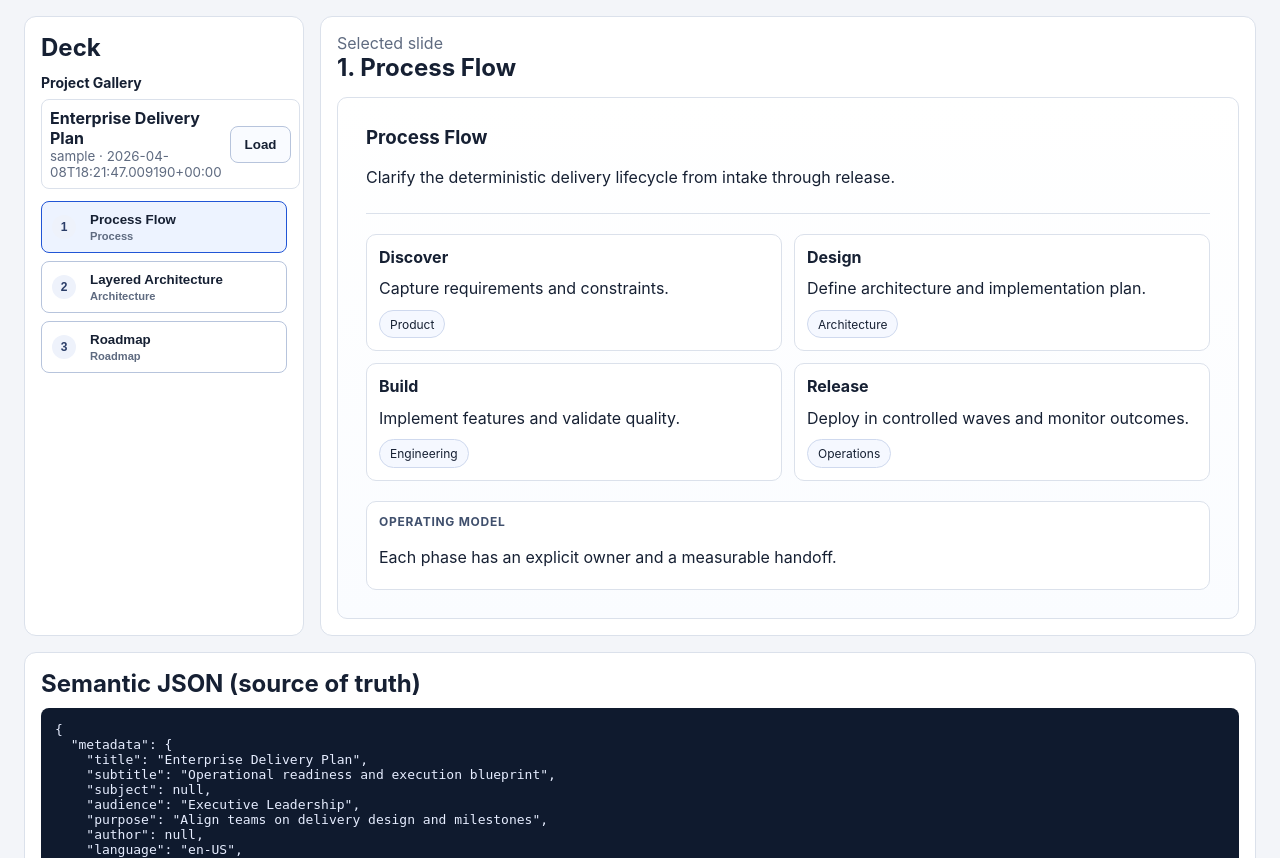
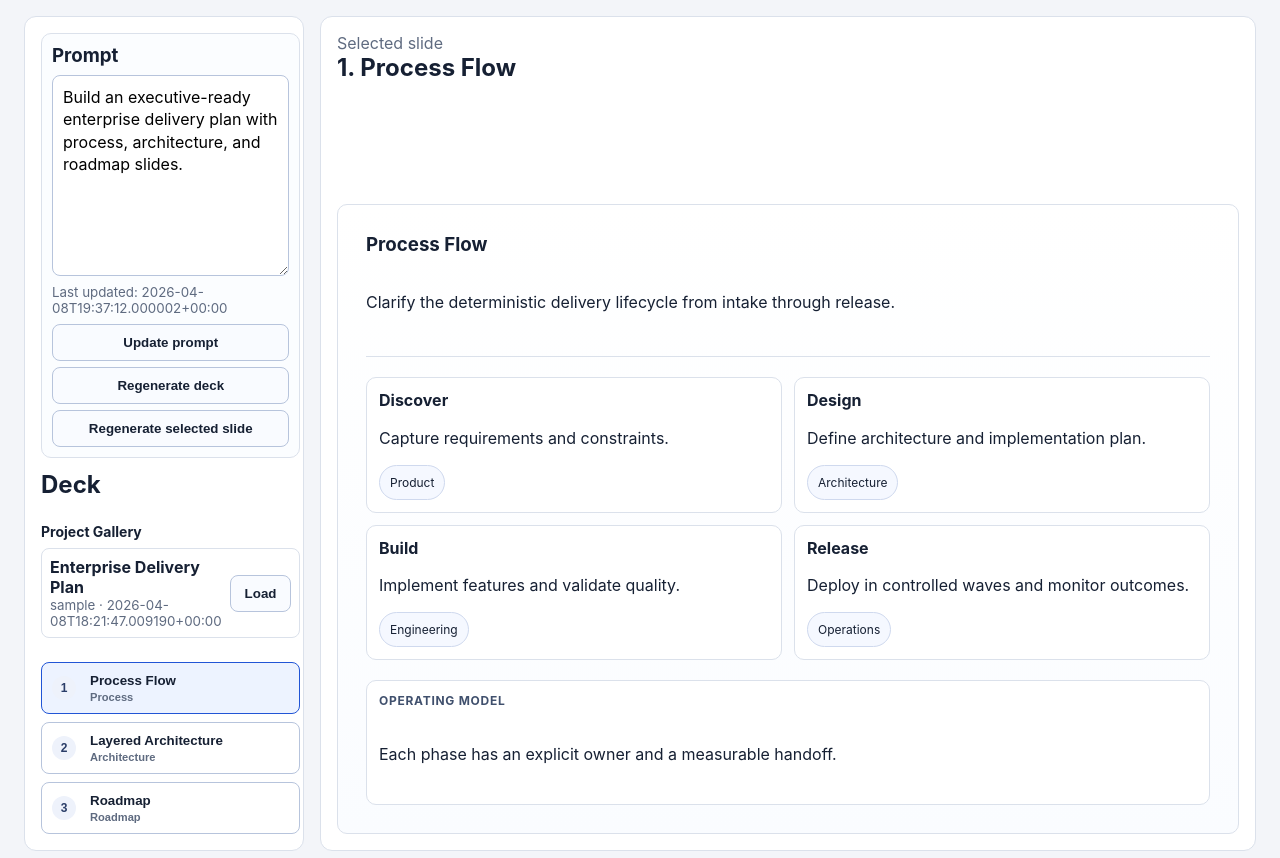
Before and after one commit to Myoxsis/FastSlideMaker, a FastAPI app: page / in a window 1280 px wide. Shown: the part 125-983 px from the top of the page. Run offline with FastAPI, Linux system fonts and the light colour scheme.

Commit message:
Add persistent editable prompt panel with regeneration APIs

```diff
--- a/app/api/routes.py
+++ b/app/api/routes.py
@@ -3,12 +3,13 @@
 from __future__ import annotations
 
 from pathlib import Path
+from datetime import datetime, timezone
 
 from fastapi import APIRouter, HTTPException, Request
 from fastapi.responses import FileResponse, HTMLResponse
 from pydantic import BaseModel, Field
 
-from app.models.schemas import DeckRequest, DeckResponse, MilestoneStatus, SemanticPresentation, SlideType, TextRole
+from app.models.schemas import DeckRequest, DeckResponse, MilestoneStatus, SemanticPresentation, SlideType, TextBlock, TextRole
 from app.services.designer import DesignerService
 from app.services.export import ExportService
 from app.services.generation import GenerationService
@@ -25,6 +26,19 @@
     deck: SemanticPresentation
 
 
+class PromptUpdateRequest(BaseModel):
+    user_prompt: str = Field(default="", max_length=8000)
+
+
+class RegenerateDeckRequest(BaseModel):
+    user_prompt: str | None = Field(default=None, max_length=8000)
+
+
+class RegenerateSlideRequest(BaseModel):
+    slide_id: str = Field(..., min_length=1, max_length=64)
+    user_prompt: str | None = Field(default=None, max_length=8000)
+
+
 def _project_store(request: Request) -> ProjectStore:
     if not hasattr(request.app.state, "project_store"):
         request.app.state.project_store = ProjectStore()
@@ -32,6 +46,8 @@
 
 
 def _build_default_semantic_deck() -> SemanticPresentation:
+    now = datetime.now(timezone.utc).isoformat()
+    default_prompt = "Build an executive-ready enterprise delivery plan with process, architecture, and roadmap slides."
     return SemanticPresentation.model_validate(
         {
             "metadata": {
@@ -40,6 +56,8 @@
                 "audience": "Executive Leadership",
                 "purpose": "Align teams on delivery design and milestones",
             },
+            "user_prompt": default_prompt,
+            "prompt_last_updated_at": now,
             "slide_order": ["process-flow", "layered-architecture", "roadmap"],
             "slides": [
                 {
@@ -203,6 +221,68 @@
         }
     )
 
+def _now_iso() -> str:
+    return datetime.now(timezone.utc).isoformat()
+
+
+def _build_regenerated_text(prompt: str, slide_title: str, index: int) -> str:
+    return (
+        f"{prompt} — {slide_title} focus: "
+        f"deterministic update #{index} aligned to the active project context."
+    )
+
+
+def _regenerate_semantic_deck(deck: SemanticPresentation, prompt: str) -> SemanticPresentation:
+    normalized_prompt = prompt.strip()
+    updated = deck.model_copy(deep=True)
+    updated.user_prompt = normalized_prompt
+    updated.prompt_last_updated_at = _now_iso()
+    if normalized_prompt:
+        updated.metadata.purpose = normalized_prompt[:280]
+
+    for index, slide in enumerate(updated.slides, start=1):
+        slide.objective = f"Generated from current prompt for {slide.title}."
+        if slide.text_blocks:
+            slide.text_blocks[0].text = _build_regenerated_text(normalized_prompt, slide.title, index)[:2000]
+        else:
+            slide.text_blocks = [
+                TextBlock(
+                    id=f"prompt-context-{index}",
+                    role=TextRole.CALLOUT,
+                    label="Prompt Context",
+                    text=_build_regenerated_text(normalized_prompt, slide.title, index)[:2000],
+                )
+            ]
+    return DesignerService().design_presentation(updated.normalized())
+
+
+def _regenerate_single_slide(deck: SemanticPresentation, prompt: str, slide_id: str) -> SemanticPresentation:
+    normalized_prompt = prompt.strip()
+    updated = deck.model_copy(deep=True)
+    updated.user_prompt = normalized_prompt
+    updated.prompt_last_updated_at = _now_iso()
+
+    for slide in updated.slides:
+        if slide.id != slide_id:
+            continue
+        slide.objective = f"Generated from current prompt for {slide.title}."
+        if slide.text_blocks:
+            slide.text_blocks[0].text = _build_regenerated_text(normalized_prompt, slide.title, slide.order)[:2000]
+        else:
+            slide.text_blocks = [
+                TextBlock(
+                    id=f"prompt-context-{slide.order}",
+                    role=TextRole.CALLOUT,
+                    label="Prompt Context",
+                    text=_build_regenerated_text(normalized_prompt, slide.title, slide.order)[:2000],
+                )
+            ]
+        break
+    else:
+        raise HTTPException(status_code=404, detail=f"Slide '{slide_id}' not found in current deck.")
+
+    return DesignerService().design_presentation(updated.normalized())
+
 
 @router.get("/health")
 async def health_check(request: Request) -> dict:
@@ -231,6 +311,42 @@
     designed = DesignerService().design_presentation(payload.normalized())
     request.app.state.semantic_preview_deck = designed
     return designed
+
+
+@router.put("/api/semantic-deck/prompt", response_model=SemanticPresentation)
+async def update_semantic_deck_prompt(payload: PromptUpdateRequest, request: Request) -> SemanticPresentation:
+    if not hasattr(request.app.state, "semantic_preview_deck"):
+        request.app.state.semantic_preview_deck = DesignerService().design_presentation(_build_default_semantic_deck())
+    deck: SemanticPresentation = request.app.state.semantic_preview_deck
+    updated = deck.model_copy(
+        deep=True,
+        update={"user_prompt": payload.user_prompt.strip(), "prompt_last_updated_at": _now_iso()},
+    )
+    designed = DesignerService().design_presentation(updated.normalized())
+    request.app.state.semantic_preview_deck = designed
+    return designed
+
+
+@router.post("/api/semantic-deck/regenerate", response_model=SemanticPresentation)
+async def regenerate_semantic_deck(payload: RegenerateDeckRequest, request: Request) -> SemanticPresentation:
+    if not hasattr(request.app.state, "semantic_preview_deck"):
+        request.app.state.semantic_preview_deck = DesignerService().design_presentation(_build_default_semantic_deck())
+    deck: SemanticPresentation = request.app.state.semantic_preview_deck
+    prompt = payload.user_prompt if payload.user_prompt is not None else deck.user_prompt
+    regenerated = _regenerate_semantic_deck(deck, prompt)
+    request.app.state.semantic_preview_deck = regenerated
+    return regenerated
+
+
+@router.post("/api/semantic-deck/regenerate-slide", response_model=SemanticPresentation)
+async def regenerate_semantic_slide(payload: RegenerateSlideRequest, request: Request) -> SemanticPresentation:
+    if not hasattr(request.app.state, "semantic_preview_deck"):
+        request.app.state.semantic_preview_deck = DesignerService().design_presentation(_build_default_semantic_deck())
+    deck: SemanticPresentation = request.app.state.semantic_preview_deck
+    prompt = payload.user_prompt if payload.user_prompt is not None else deck.user_prompt
+    regenerated = _regenerate_single_slide(deck, prompt, payload.slide_id)
+    request.app.state.semantic_preview_deck = regenerated
+    return regenerated
 
 
 @router.get("/api/projects")
--- a/static/css/styles.css
+++ b/static/css/styles.css
@@ -88,6 +88,39 @@
   border: 1px solid var(--line);
   border-radius: 12px;
   padding: 16px;
+}
+
+.deck-panel {
+  display: grid;
+  align-content: start;
+  gap: 12px;
+}
+
+.prompt-panel {
+  border: 1px solid var(--line);
+  border-radius: 10px;
+  padding: 10px;
+  background: #fbfdff;
+  display: grid;
+  gap: 8px;
+}
+
+.prompt-panel textarea {
+  width: 100%;
+  resize: vertical;
+  min-height: 120px;
+  max-height: 260px;
+  border: 1px solid #b7c4dc;
+  border-radius: 8px;
+  padding: 10px;
+  font: inherit;
+  line-height: 1.4;
+  overflow-y: auto;
+}
+
+.prompt-actions {
+  display: grid;
+  gap: 6px;
 }
 
 #deck-list {
--- a/static/js/app.js
+++ b/static/js/app.js
@@ -14,6 +14,11 @@
 const exportPptxButton = document.getElementById("export-pptx");
 const projectNameInput = document.getElementById("project-name");
 const projectGalleryList = document.getElementById("project-gallery-list");
+const promptInput = document.getElementById("prompt-input");
+const promptUpdatedAt = document.getElementById("prompt-updated-at");
+const updatePromptButton = document.getElementById("update-prompt");
+const regenerateDeckButton = document.getElementById("regenerate-deck");
+const regenerateSlideButton = document.getElementById("regenerate-slide");
 let statusTimeout = null;
 
 function setStatus(message, isError = false) {
@@ -100,6 +105,14 @@
     .join("");
 
   deckList.innerHTML = listMarkup;
+}
+
+function renderPromptPanel() {
+  if (!appState.deck) return;
+  promptInput.value = appState.deck.user_prompt || "";
+  promptUpdatedAt.textContent = appState.deck.prompt_last_updated_at
+    ? `Last updated: ${appState.deck.prompt_last_updated_at}`
+    : "Last updated: never";
 }
 
 function renderTextBlocks(textBlocks) {
@@ -279,6 +292,7 @@
 }
 
 function refreshUi() {
+  renderPromptPanel();
   renderProjectGallery();
   renderDeckList();
   renderSlidePreview();
@@ -420,6 +434,74 @@
   }
 }
 
+async function updatePrompt() {
+  if (!appState.deck) return;
+
+  updatePromptButton.disabled = true;
+  updatePromptButton.textContent = "Updating...";
+  try {
+    const response = await fetch("/api/semantic-deck/prompt", {
+      method: "PUT",
+      headers: { "Content-Type": "application/json" },
+      body: JSON.stringify({ user_prompt: promptInput.value }),
+    });
+    appState.deck = await parseJsonResponse(response);
+    refreshUi();
+    setStatus("Prompt updated.");
+  } catch (error) {
+    setStatus(`Prompt update failed: ${error.message}`, true);
+  } finally {
+    updatePromptButton.disabled = false;
+    updatePromptButton.textContent = "Update prompt";
+  }
+}
+
+async function regenerateDeck() {
+  if (!appState.deck) return;
+  regenerateDeckButton.disabled = true;
+  regenerateDeckButton.textContent = "Regenerating...";
+  try {
+    const response = await fetch("/api/semantic-deck/regenerate", {
+      method: "POST",
+      headers: { "Content-Type": "application/json" },
+      body: JSON.stringify({ user_prompt: promptInput.value }),
+    });
+    appState.deck = await parseJsonResponse(response);
+    appState.selectedSlideId = appState.deck.slide_order[0];
+    refreshUi();
+    setStatus("Deck regenerated from prompt.");
+  } catch (error) {
+    setStatus(`Deck regeneration failed: ${error.message}`, true);
+  } finally {
+    regenerateDeckButton.disabled = false;
+    regenerateDeckButton.textContent = "Regenerate deck";
+  }
+}
+
+async function regenerateSelectedSlide() {
+  if (!appState.deck || !appState.selectedSlideId) return;
+  regenerateSlideButton.disabled = true;
+  regenerateSlideButton.textContent = "Regenerating...";
+  try {
+    const response = await fetch("/api/semantic-deck/regenerate-slide", {
+      method: "POST",
+      headers: { "Content-Type": "application/json" },
+      body: JSON.stringify({
+        slide_id: appState.selectedSlideId,
+        user_prompt: promptInput.value,
+      }),
+    });
+    appState.deck = await parseJsonResponse(response);
+    refreshUi();
+    setStatus("Selected slide regenerated from prompt.");
+  } catch (error) {
+    setStatus(`Slide regeneration failed: ${error.message}`, true);
+  } finally {
+    regenerateSlideButton.disabled = false;
+    regenerateSlideButton.textContent = "Regenerate selected slide";
+  }
+}
+
 async function downloadExport(type) {
   if (!appState.selectedProjectId) {
     await saveDeck();
@@ -474,6 +556,9 @@
 saveButton.addEventListener("click", saveDeck);
 exportJsonButton.addEventListener("click", () => downloadExport("json"));
 exportPptxButton.addEventListener("click", () => downloadExport("pptx"));
+updatePromptButton.addEventListener("click", updatePrompt);
+regenerateDeckButton.addEventListener("click", regenerateDeck);
+regenerateSlideButton.addEventListener("click", regenerateSelectedSlide);
 
 loadDeck();
 loadProjects();
--- a/templates/index.html
+++ b/templates/index.html
@@ -23,6 +23,21 @@
 
       <section class="workspace">
         <aside class="deck-panel" aria-label="Slide list">
+          <section class="prompt-panel">
+            <h3>Prompt</h3>
+            <textarea
+              id="prompt-input"
+              rows="8"
+              placeholder="Enter the source prompt for this deck..."
+              aria-label="Current generation prompt"
+            ></textarea>
+            <small id="prompt-updated-at" class="muted"></small>
+            <div class="prompt-actions">
+              <button id="update-prompt" type="button">Update prompt</button>
+              <button id="regenerate-deck" type="button">Regenerate deck</button>
+              <button id="regenerate-slide" type="button">Regenerate selected slide</button>
+            </div>
+          </section>
           <h2>Deck</h2>
           <div class="project-gallery">
             <h3>Project Gallery</h3>
```
Also changed, not shown: app/models/schemas.py (+9 -1 lines), tests/integration/test_project_endpoints.py (+28 -0 lines), tests/unit/test_project_store.py (+3 -0 lines).
